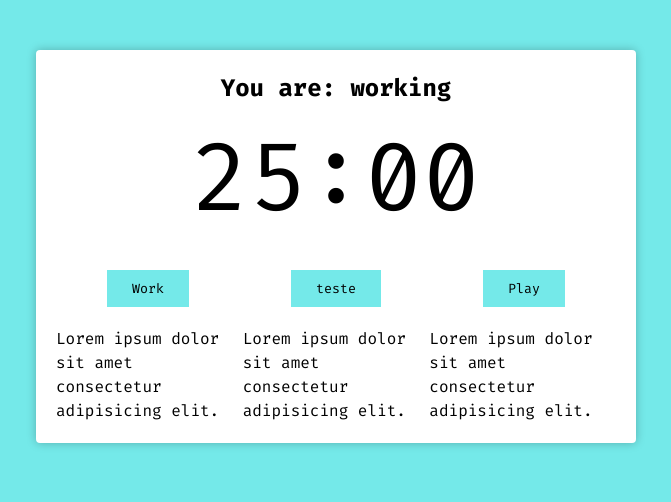
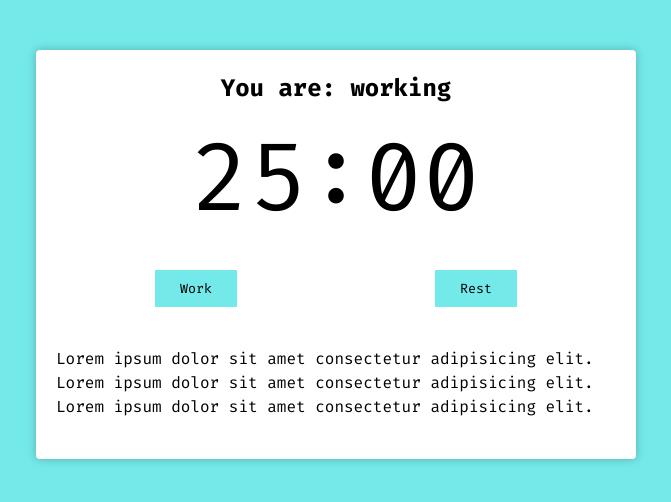
Before and after one commit to murilonicemento/pomodoro, a React (Create React App) app: page / in a window 1280 px wide. Shown: the top 502 px of the page, without its empty margins (304-975 px from the left). Built offline with nearby package versions, Linux system fonts and the light colour scheme.

Commit message:
feat(rest): criação do botão para descansar

```diff
--- a/src/components/PomodoroTimer.tsx
+++ b/src/components/PomodoroTimer.tsx
@@ -14,13 +14,24 @@
   const [mainTime, setMainTime] = useState(props.defaultPomodoroTime);
   const [timeCounting, setTimeCounting] = useState(false);
   const [working, setWorking] = useState(false);
+  const [resting, setResting] = useState(false);
   const configureWork = () => {
     setTimeCounting(true);
     setWorking(true);
+    setResting(false);
+    setMainTime(props.defaultPomodoroTime);
+  };
+  const configureRest = (long: boolean) => {
+    setTimeCounting(true);
+    setWorking(false);
+    setResting(true);
+
+    long ? setMainTime(props.longRestTime) : setMainTime(props.shortRestTime);
   };
 
   useEffect(() => {
     if (working) document.body.classList.add("working");
+    if (resting) document.body.classList.remove("working");
   }, [working]);
 
   useInterval(
@@ -36,14 +47,15 @@
       <Timer mainTime={mainTime} />
       <div className="controls">
         <Button text="Work" onClick={() => configureWork()} />
-        <Button text="teste" onClick={() => console.log(1)} />
+        <Button text="Rest" onClick={() => configureRest(false)} />
         <Button
+          className={!working && !resting ? "hidden" : ""}
           text={timeCounting ? "Pause" : "Play"}
           onClick={() => setTimeCounting(!timeCounting)}
         />
       </div>
 
-      <div className="controls">
+      <div className="details">
         <p>Lorem ipsum dolor sit amet consectetur adipisicing elit.</p>
         <p>Lorem ipsum dolor sit amet consectetur adipisicing elit.</p>
         <p>Lorem ipsum dolor sit amet consectetur adipisicing elit.</p>
```
